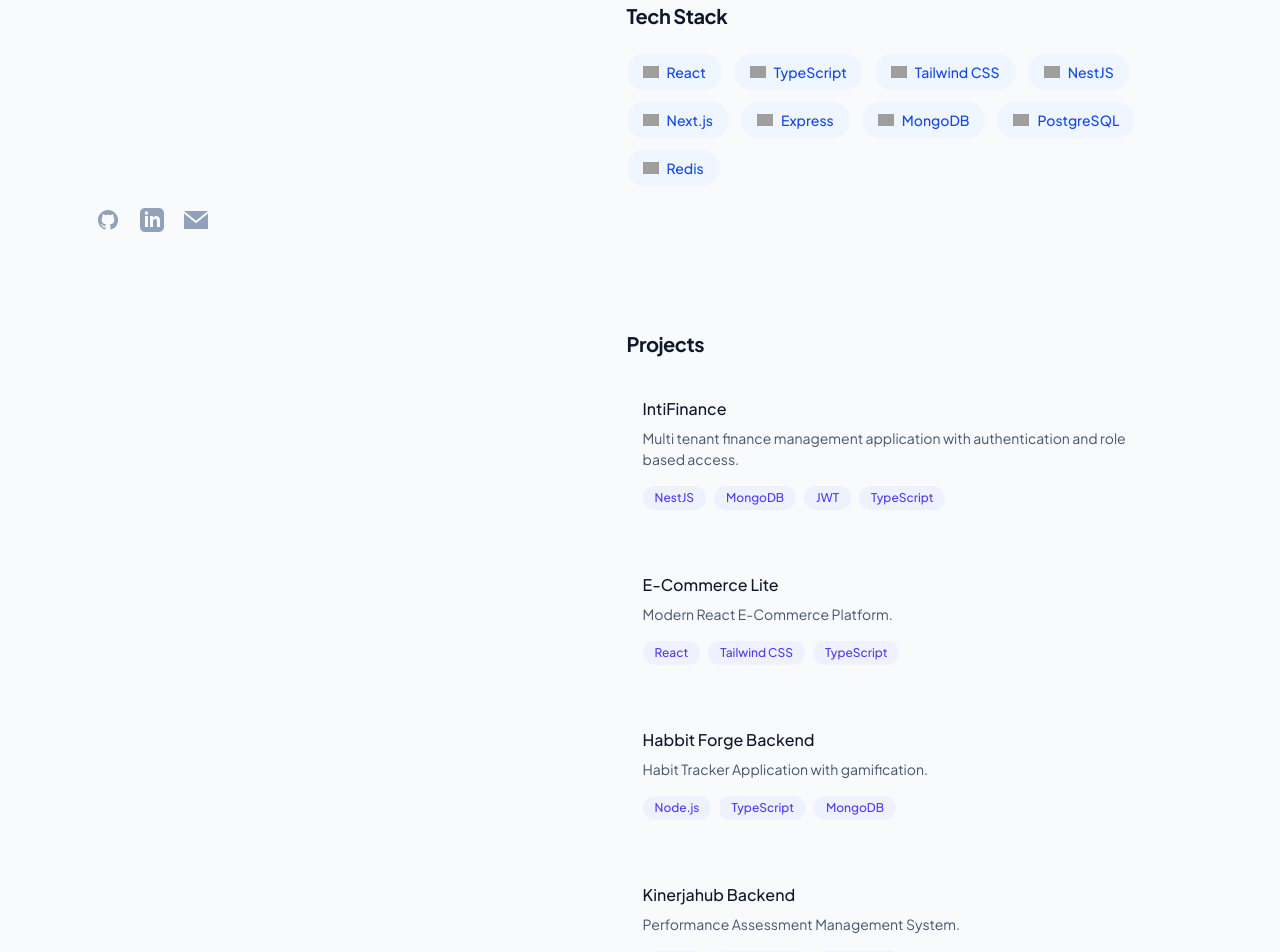
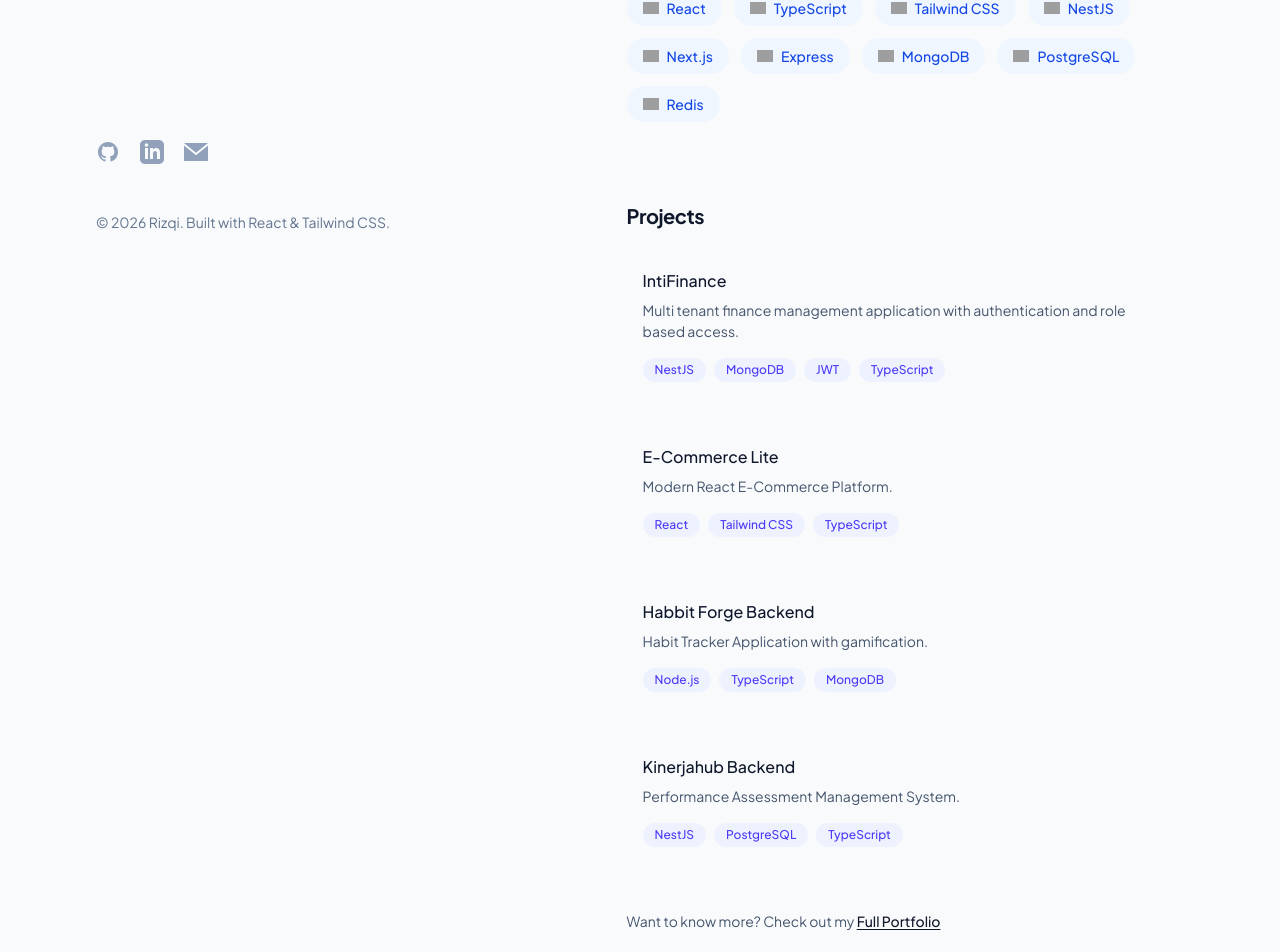
Before and after one commit to seiawanrizqi9-cyber/Simple-Portofolio, a React (Vite) app: page / in a window 1280 px wide. Shown: the part 472-1424 px from the top of the page. Built offline with nearby package versions, Linux system fonts and the light colour scheme; grey boxes are pictures that could not be loaded.

Commit message:
feat: add link to big portofolio

```diff
--- a/src/components/layout/Footer.tsx
+++ b/src/components/layout/Footer.tsx
@@ -1,6 +1,6 @@
 export default function Footer() {
     return (
-        <footer className="py-6 mt-auto">
+        <footer className="pt-2">
             <div className="text-sm text-slate-500">
                 <p>© 2026 Rizqi. Built with React & Tailwind CSS.</p>
             </div>
--- a/src/components/layout/MainLayout.tsx
+++ b/src/components/layout/MainLayout.tsx
@@ -29,10 +29,11 @@ export default function MainLayout() {
             </p>
           </div>
 
-          <div className="mt-8 lg:mt-0 flex gap-5">
+          <div className="mt-8 lg:mt-0 flex flex-col gap-6">
+            <div className="flex gap-5">
               <a href={portfolioData.bio.socials.github} target="_blank" rel="noreferrer" className="text-slate-400 hover:text-slate-900 transition-colors">
                 <span className="sr-only">GitHub</span>
-              <svg xmlns="http://www.w3.org/.svg" className="h-6 w-6" fill="currentColor" viewBox="0 0 24 24" aria-hidden="true">
+                <svg xmlns="http://www.w3.org/2000/svg" className="h-6 w-6" fill="currentColor" viewBox="0 0 24 24" aria-hidden="true">
                   <path fillRule="evenodd" d="M12 2C6.477 2 2 6.484 2 12.017c0 4.425 2.865 8.18 6.839 9.504.5.092.682-.217.682-.483 0-.237-.008-.868-.013-1.703-2.782.605-3.369-1.343-3.369-1.343-.454-1.158-1.11-1.466-1.11-1.466-.908-.62.069-.608.069-.608 1.003.07 1.531 1.032 1.531 1.032.892 1.53 2.341 1.088 2.91.832.092-.647.35-1.088.636-1.338-2.22-.253-4.555-1.113-4.555-4.951 0-1.093.39-1.988 1.029-2.688-.103-.253-.446-1.272.098-2.65 0 0 .84-.27 2.75 1.026A9.564 9.564 0 0112 6.844c.85.004 1.705.115 2.504.337 1.909-1.296 2.747-1.027 2.747-1.027.546 1.379.202 2.398.1 2.651.64.7 1.028 1.595 1.028 2.688 0 3.848-2.339 4.695-4.566 4.943.359.309.678.92.678 1.855 0 1.338-.012 2.419-.012 2.747 0 .268.18.58.688.482A10.019 10.019 0 0022 12.017C22 6.484 17.522 2 12 2z" clipRule="evenodd" />
                 </svg>
               </a>
@@ -49,17 +50,17 @@ export default function MainLayout() {
                 </svg>
               </a>
             </div>
+            <div className="mt-4">
+              <Footer />
+            </div>
+          </div>
         </header>
 
         {/* Right Side (Scrollable) */}
-        <main className="pt-24 lg:w-[52%] lg:py-24">
+        <main className="pt-24 lg:w-[52%] lg:pt-24 lg:pb-12">
           <About />
           <Skills />
           <Projects />
-
-          <div className="mt-20">
-            <Footer />
-          </div>
         </main>
       </div>
     </div>
--- a/src/components/sections/About.tsx
+++ b/src/components/sections/About.tsx
@@ -2,7 +2,7 @@ import { portfolioData } from "../../data/portfolio";
 
 export default function About() {
   return (
-    <section id="about" className="mb-16 scroll-mt-16 md:mb-24 lg:mb-36 lg:scroll-mt-24">
+    <section id="about" className="mb-12 scroll-mt-16 lg:mb-20 lg:scroll-mt-24">
       <h2 className="text-xl font-bold tracking-tight text-slate-900 dark:text-slate-200 mb-6">
         About
       </h2>
--- a/src/components/sections/Projects.tsx
+++ b/src/components/sections/Projects.tsx
@@ -2,7 +2,7 @@ import { portfolioData } from "../../data/portfolio";
 
 export default function Projects() {
   return (
-    <section id="projects" className="mb-16 scroll-mt-16 md:mb-24 lg:mb-36 lg:scroll-mt-24">
+    <section id="projects" className="scroll-mt-16 lg:scroll-mt-24">
       <h2 className="text-xl font-bold tracking-tight text-slate-900 dark:text-slate-200 mb-6">
         Projects
       </h2>
@@ -36,6 +36,20 @@ export default function Projects() {
           </div>
         ))}
       </div>
+
+      <div className="mt-12 text-sm text-slate-600 dark:text-slate-400">
+        <p>
+          Want to know more? Check out my{" "}
+          <a
+            href="https://personal-portofolio-flax-tau.vercel.app/"
+            target="_blank"
+            rel="noreferrer"
+            className="font-medium text-slate-900 dark:text-slate-200 hover:text-blue-600 dark:hover:text-blue-400 underline underline-offset-2"
+          >
+            Full Portfolio
+          </a>
+        </p>
+      </div>
     </section>
   );
 }
--- a/src/components/sections/Skills.tsx
+++ b/src/components/sections/Skills.tsx
@@ -2,7 +2,7 @@ import { portfolioData } from "../../data/portfolio";
 
 export default function Skills() {
   return (
-    <section id="skills" className="mb-16 scroll-mt-16 md:mb-24 lg:mb-36 lg:scroll-mt-24">
+    <section id="skills" className="mb-12 scroll-mt-16 lg:mb-20 lg:scroll-mt-24">
       <h2 className="text-xl font-bold tracking-tight text-slate-900 dark:text-slate-200 mb-6">
         Tech Stack
       </h2>
```
Lines whose indentation alone changed are shown as unchanged.
